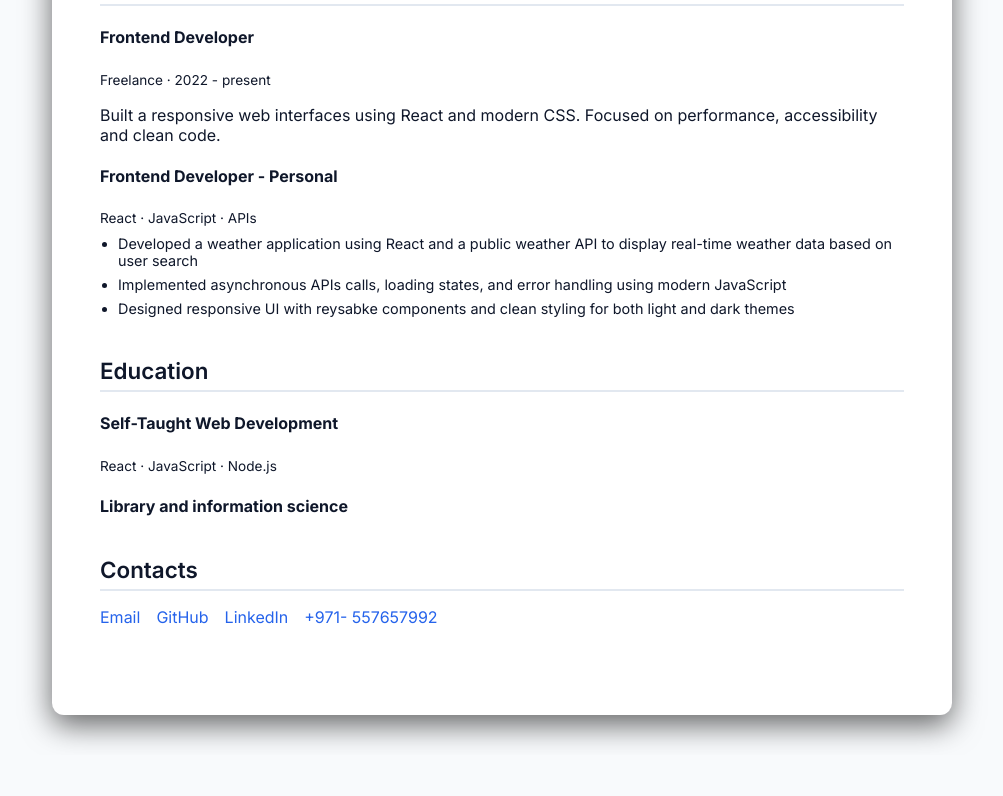
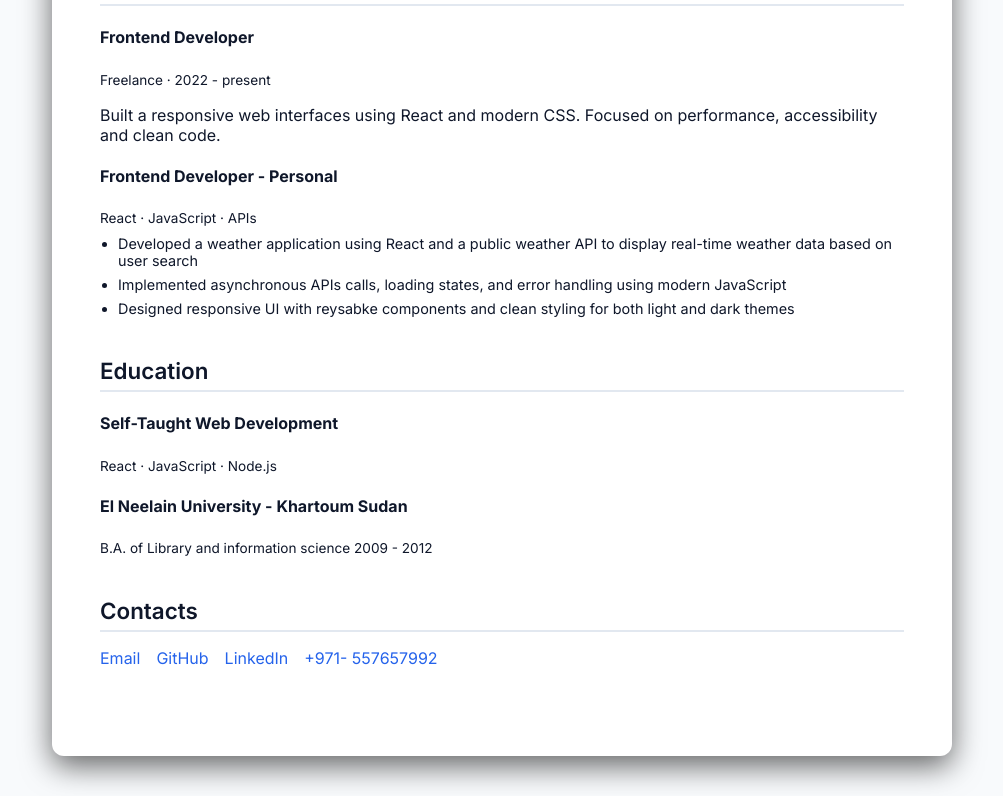
Before and after one commit to BasamLive/resume, a React (Vite) app: page / in a window 1280 px wide. Shown: the part 1323-2119 px from the top of the page, without its empty margins (138-1141 px from the left). Before the commit the page ends 2078 px from the top, so only its background shows below. Built offline with nearby package versions, Linux system fonts and the light colour scheme.

Commit message:
modified the education component

```diff
--- a/src/components/Education.jsx
+++ b/src/components/Education.jsx
@@ -7,7 +7,8 @@ export default function Eduction() {
         <span>React · JavaScript · Node.js</span>
       </div>
       <div className="item">
-        <h4>Library and information science</h4>
+        <h4>El Neelain University - Khartoum Sudan</h4>
+        <span>B.A. of Library and information science 2009 - 2012</span>
       </div>
     </section>
   );
```
